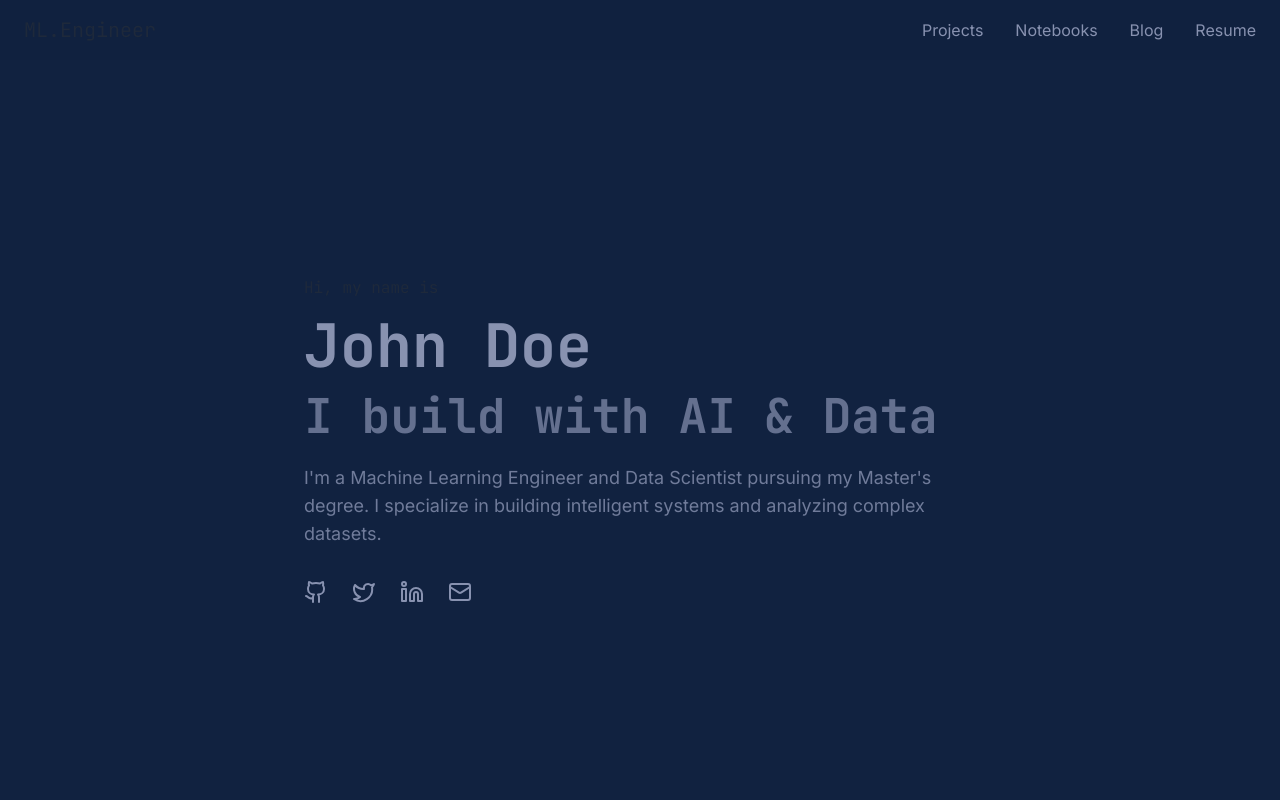
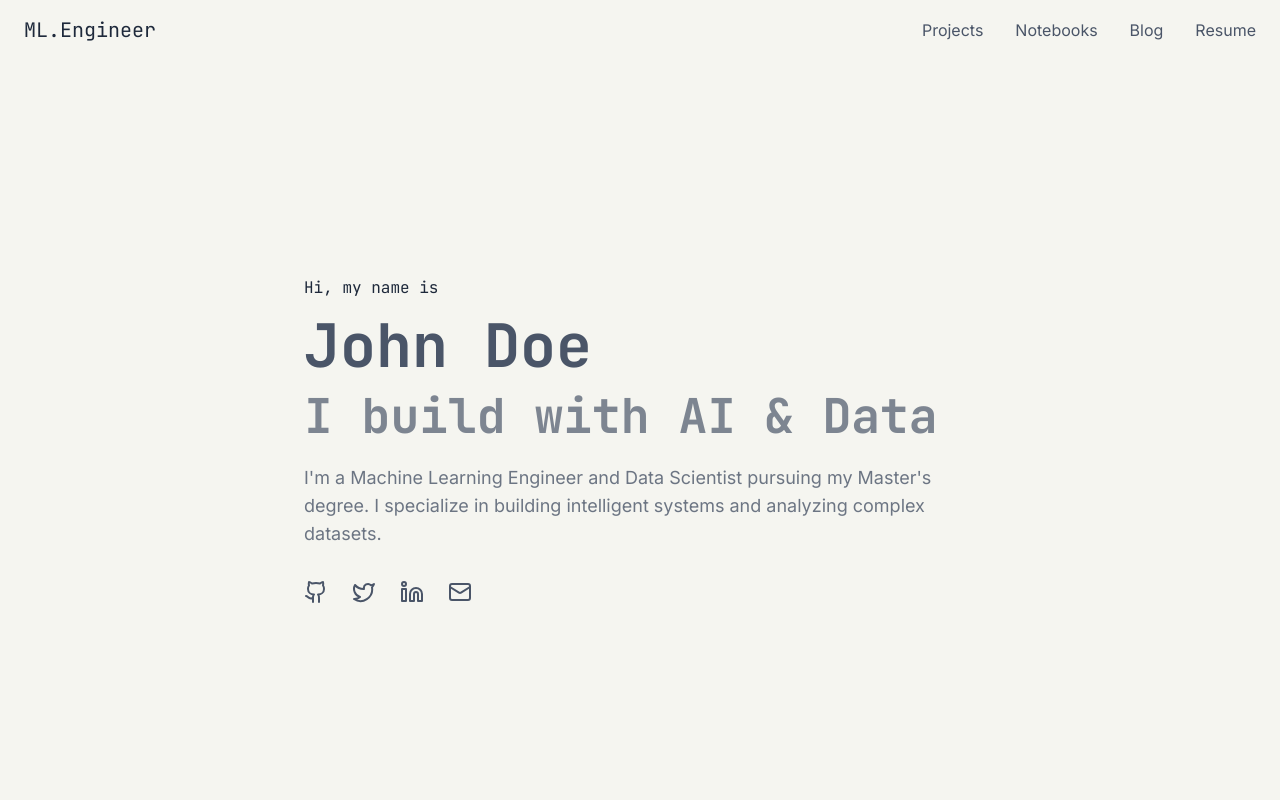
Before and after one commit to harshit-py/harshit-py.github.io, a React (Vite) app: page / in a window 1280 px wide. Shown: the top 800 px of the page. Built offline with nearby package versions, Linux system fonts and the light colour scheme.

Commit message:
Update color scheme and GitHub Pages compatibility
Adjusted the color scheme to include a shade of white/cream/light beige. Modified the project settings to ensure compatibility for deployment on GitHub Pages.
[skip gpt_engineer]

```diff
--- a/tailwind.config.ts
+++ b/tailwind.config.ts
@@ -19,8 +19,8 @@ export default {
     },
     extend: {
       colors: {
-        navy: "#112240", // Lighter shade of navy
-        slate: "#8892B0",
+        navy: "#F5F5F0", // Light cream/beige color
+        slate: "#4A5568", // Darker text color for contrast
         accent: "#64FFDA",
         border: "hsl(var(--border))",
         input: "hsl(var(--input))",
--- a/vite.config.ts
+++ b/vite.config.ts
@@ -5,6 +5,7 @@ import { componentTagger } from "lovable-tagger";
 
 // https://vitejs.dev/config/
 export default defineConfig(({ mode }) => ({
+  base: "/your-repo-name/", // Replace with your repository name
   server: {
     host: "::",
     port: 8080,
```
